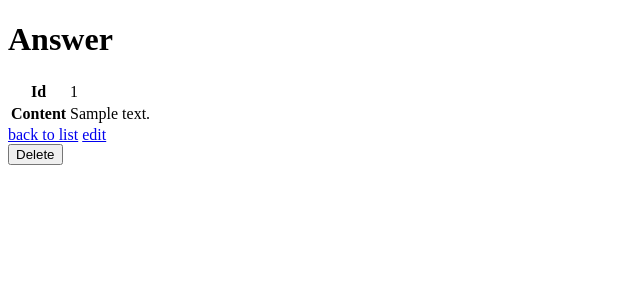
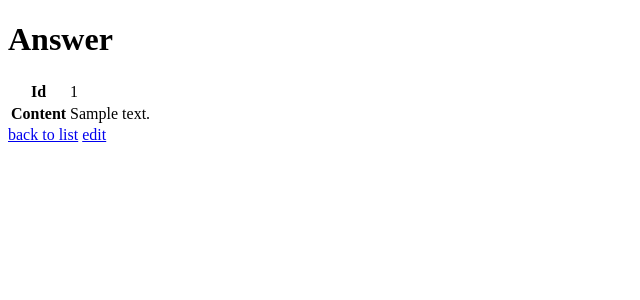
Before and after one commit to parap/so, a Symfony app: template templates/answer/show.html.twig in a window 1280 px wide. Shown: the top 300 px of the page, without its empty margins (0-640 px from the left). Run offline with Twig, Linux system fonts and the light colour scheme; the template is opened without the code that fills it: most values are stand-ins (such as "Sample title", 1, 10 or a date in 2020); some libraries are stand-ins or nearby versions.

Commit message:
Remove ability to delete questions and answers

```diff
--- a/src/Controller/AnswerController.php
+++ b/src/Controller/AnswerController.php
@@ -81,6 +81,7 @@ class AnswerController extends AbstractController
      */
     public function delete(Request $request, Answer $answer, AnswerRepository $answerRepository): Response
     {
+        return new Response('Sorry, answers cannot be deleted');
         if ($this->isCsrfTokenValid('delete'.$answer->getId(), $request->request->get('_token'))) {
             $answerRepository->remove($answer, true);
         }
--- a/src/Controller/QuestionController.php
+++ b/src/Controller/QuestionController.php
@@ -82,6 +82,7 @@ class QuestionController extends AbstractController
      */
     public function delete(Request $request, Question $question, QuestionRepository $questionRepository): Response
     {
+        return new Response('Sorry, questions cannot be deleted');
         if ($this->isCsrfTokenValid('delete'.$question->getId(), $request->request->get('_token'))) {
             $questionRepository->remove($question, true);
         }
--- a/templates/answer/_delete_form.html.twig
+++ /dev/null
@@ -1,4 +0,0 @@
-<form method="post" action="{{ path('app_answer_delete', {'id': answer.id}) }}" onsubmit="return confirm('Are you sure you want to delete this item?');">
-    <input type="hidden" name="_token" value="{{ csrf_token('delete' ~ answer.id) }}">
-    <button class="btn">Delete</button>
-</form>
--- a/templates/answer/edit.html.twig
+++ b/templates/answer/edit.html.twig
@@ -8,6 +8,4 @@
     {{ include('answer/_form.html.twig', {'button_label': 'Update'}) }}
 
     <a href="{{ path('app_answer_index') }}">back to list</a>
-
-    {{ include('answer/_delete_form.html.twig') }}
 {% endblock %}
--- a/templates/answer/show.html.twig
+++ b/templates/answer/show.html.twig
@@ -21,6 +21,4 @@
     <a href="{{ path('app_answer_index') }}">back to list</a>
 
     <a href="{{ path('app_answer_edit', {'id': answer.id}) }}">edit</a>
-
-    {{ include('answer/_delete_form.html.twig') }}
 {% endblock %}
--- a/templates/question/_delete_form.html.twig
+++ /dev/null
@@ -1,4 +0,0 @@
-<form method="post" action="{{ path('app_question_delete', {'id': question.id}) }}" onsubmit="return confirm('Are you sure you want to delete this item?');">
-    <input type="hidden" name="_token" value="{{ csrf_token('delete' ~ question.id) }}">
-    <button class="btn">Delete</button>
-</form>
--- a/templates/question/edit.html.twig
+++ b/templates/question/edit.html.twig
@@ -8,6 +8,4 @@
     {{ include('question/_form.html.twig', {'button_label': 'Update'}) }}
 
     <a href="{{ path('app_question_index') }}">back to list</a>
-
-    {{ include('question/_delete_form.html.twig') }}
 {% endblock %}
--- a/templates/question/show.html.twig
+++ b/templates/question/show.html.twig
@@ -21,6 +21,4 @@
     <a href="{{ path('app_question_index') }}">back to list</a>
 
     <a href="{{ path('app_question_edit', {'id': question.id}) }}">edit</a>
-
-    {{ include('question/_delete_form.html.twig') }}
 {% endblock %}
```
